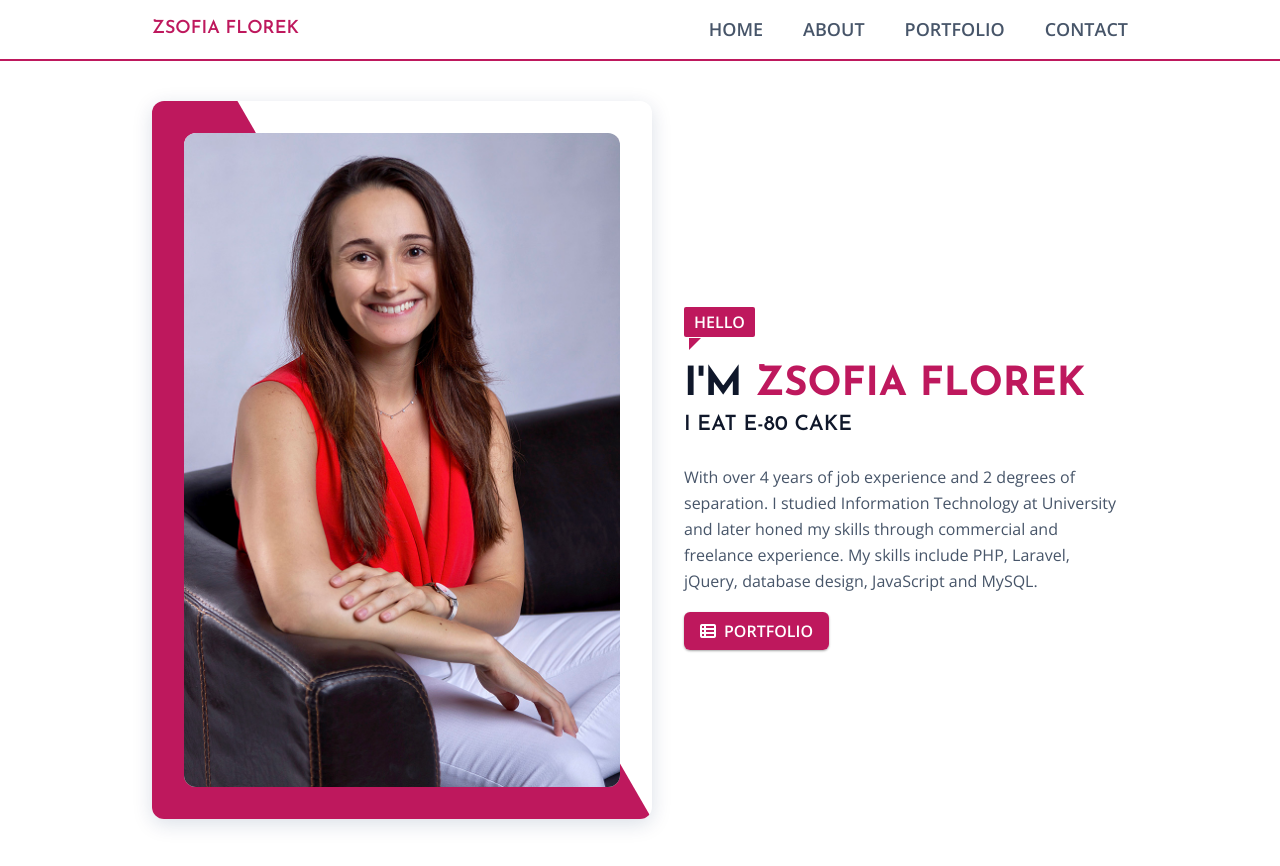
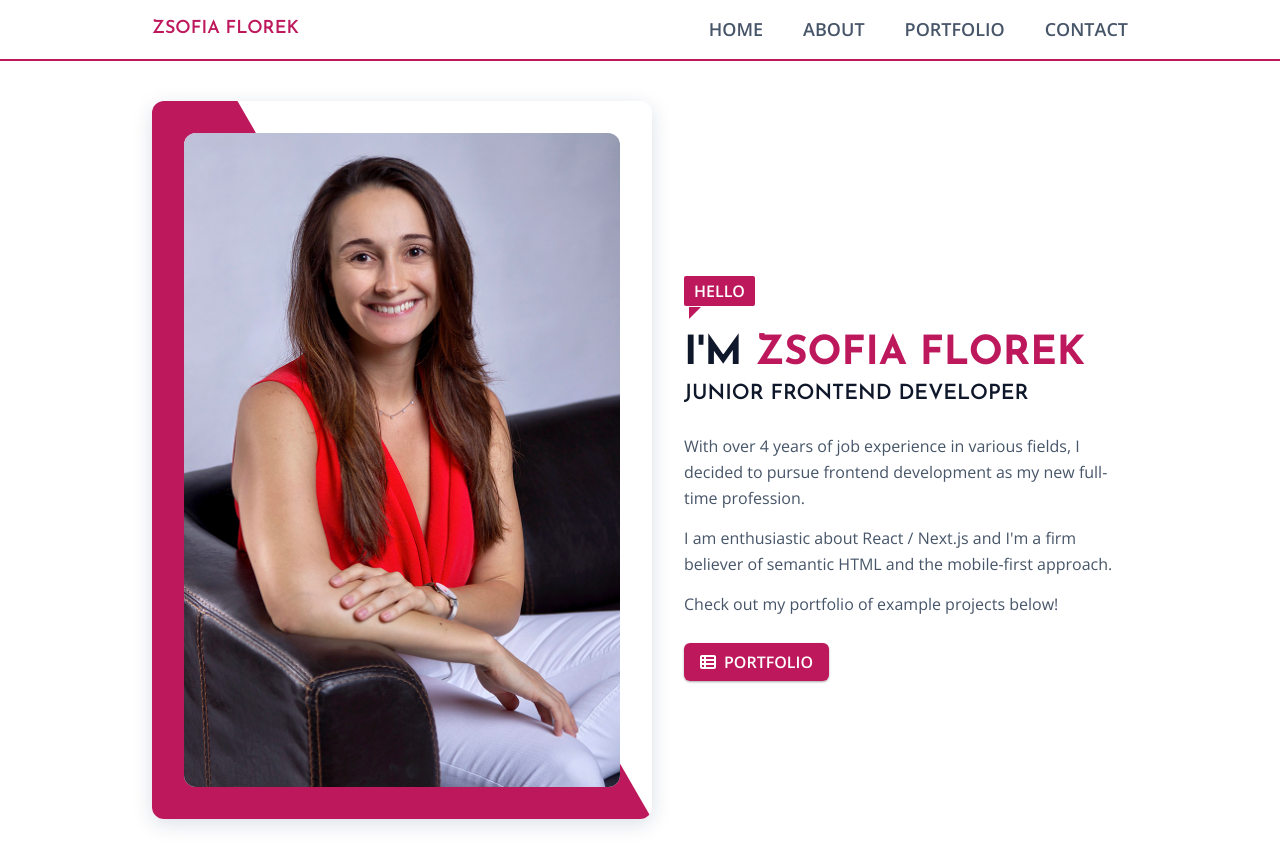
Before and after one commit to zsofiaflorek/portfolio, a Next.js app: page / in a window 1280 px wide. Shown: the top 866 px of the page. Built offline with nearby package versions, Linux system fonts and the light colour scheme.

Commit message:
Finalize introduction

```diff
--- a/pages/index.js
+++ b/pages/index.js
@@ -10,7 +10,7 @@ export default function Home() {
     <>
       <Head>
         <title>Zsofia Florek - Personal Portfolio</title>
-        <meta name="description" content={description} />
+        <meta name="description" content={description.join(" ")} />
       </Head>
       <Layout className="lg:flex lg:items-center lg:gap-8 ">
         <div className="ProfilePictureFrame p-8 shadow rounded-xl mb-8 lg:w-[500px]">
@@ -26,12 +26,18 @@ export default function Home() {
         <div className="lg:flex-1">
           <span className="GreetingBox">Hello</span>
           <h1 className="uppercase text-black text-xl font-bold mt-6">
-            I&apos;m <strong className="text-primary">Zsofia Florek</strong>
+            I'm <strong className="text-primary">Zsofia Florek</strong>
           </h1>
           <h2 className="text-black text-lg uppercase font-semibold">
-            I eat E-80 cake
+            Junior Frontend Developer
           </h2>
-          <p className="my-6">{description}</p>
+          <div className="mt-6 mb-8">
+            {description.map((sentence, index) => (
+              <p key={index} className="my-3.5">
+                {sentence}
+              </p>
+            ))}
+          </div>
           <Link href="/portfolio" passHref>
             <AnchorButton heavy icon="fas fa-th-list">
               Portfolio
@@ -43,7 +49,8 @@ export default function Home() {
   );
 }
 
-const description =
-  "With over 4 years of job experience and 2 degrees of separation. " +
-  "I studied Information Technology at University and later honed my skills through commercial and freelance experience." +
-  " My skills include PHP, Laravel, jQuery, database design, JavaScript and MySQL.";
+const description = [
+  "With over 4 years of job experience in various fields, I decided to pursue frontend development as my new full-time profession.",
+  "I am enthusiastic about React / Next.js and I'm a firm believer of semantic HTML and the mobile-first approach.",
+  "Check out my portfolio of example projects below!",
+];
```
Also changed, not shown: 1 other file (tests, documents, lock files or other folders).
